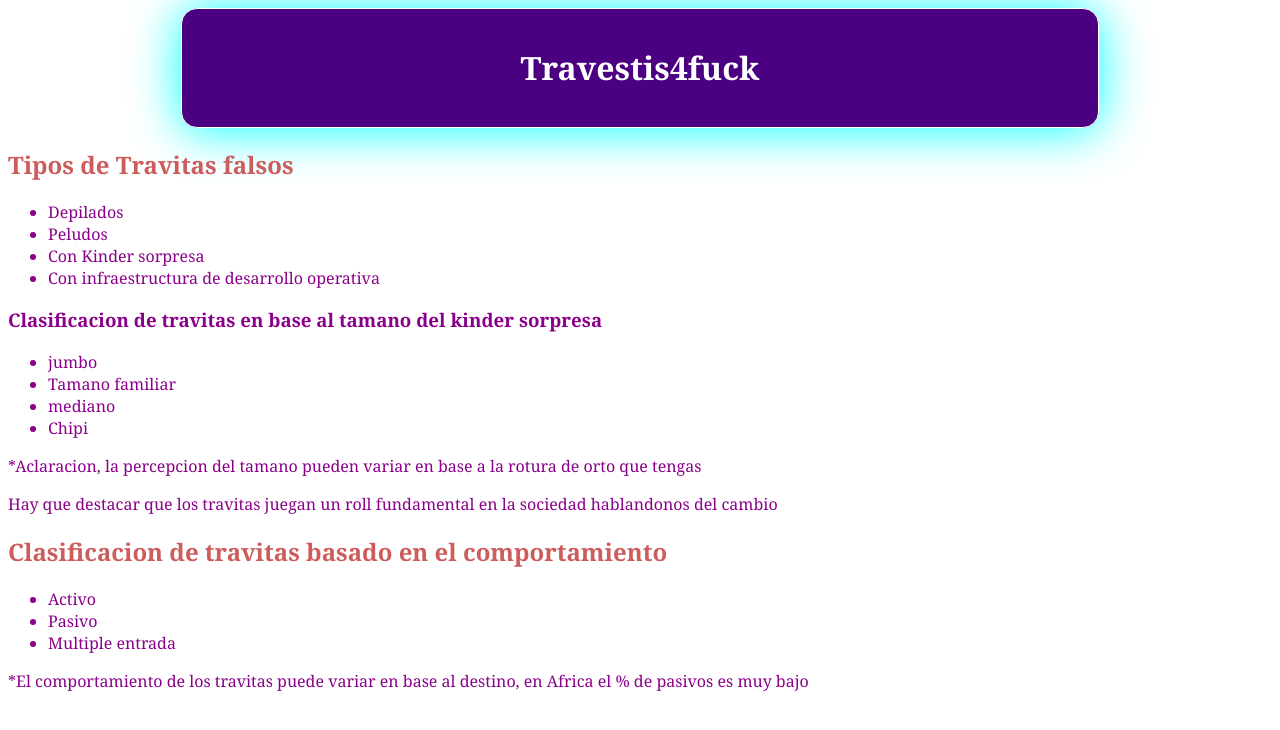
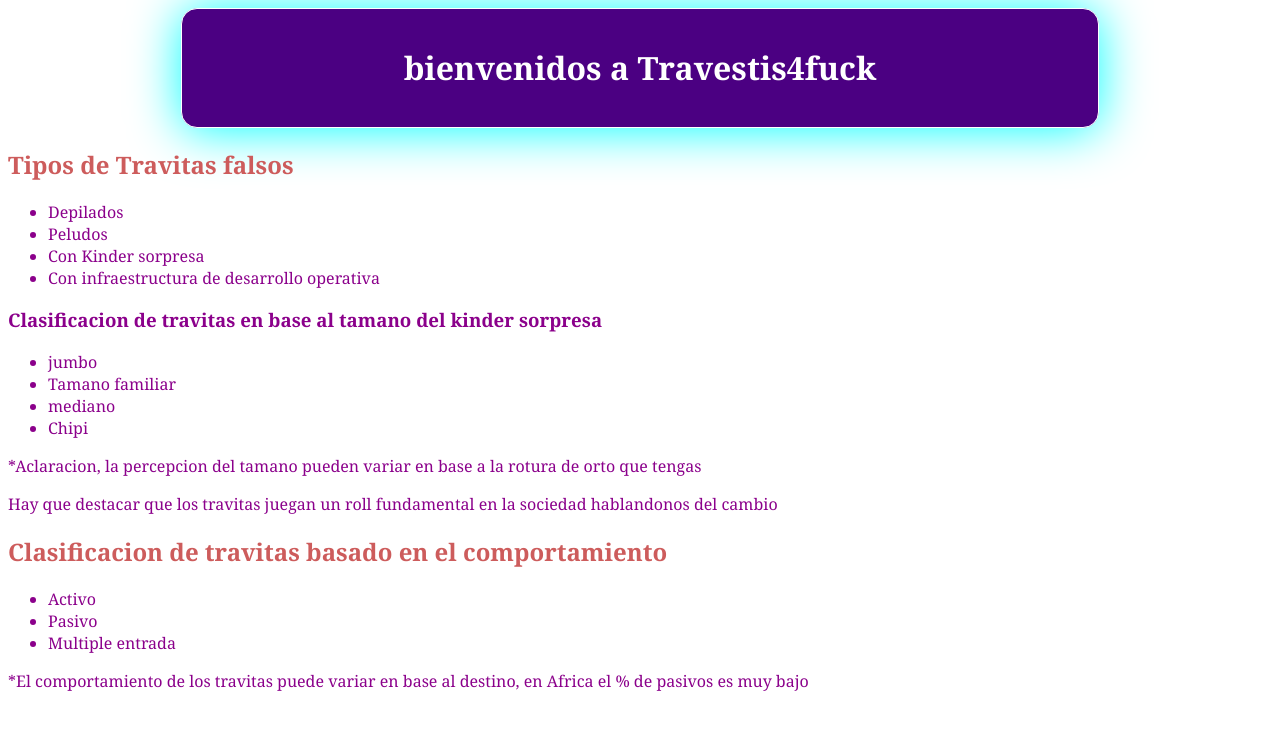
Before and after one commit to jonathanclinares/hyperblog, a plain HTML site: page travitas.html in a window 1280 px wide. Drawn offline with Linux system fonts and the light colour scheme.

Commit message:
cambio de verga

```diff
--- a/travitas.html
+++ b/travitas.html
@@ -5,7 +5,7 @@
 </head>
 <body>
     <div id="cavergera">
-        <h1>Travestis4fuck</h1>
+        <h1>bienvenidos a Travestis4fuck</h1>
     </div>
     <div>
         <h2>Tipos de Travitas falsos</h2>
```
